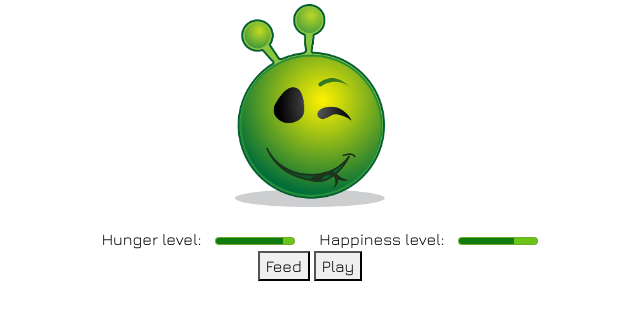
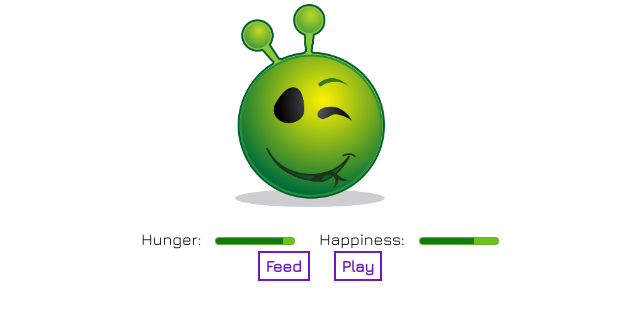
Before and after one commit to anthowest/project-1-aliengotchi, a plain HTML site: page index.html in a window 1280 px wide. Both pictures are taken after typing "Sample" into the empty fields and a click on the button "Start". Shown: the part 192-512 px from the top of the page, without its empty margins (330-970 px from the left). Drawn offline with nearby package versions, Linux system fonts and the light colour scheme.

Commit message:
Adjust button styles && classes

```diff
--- a/index.html
+++ b/index.html
@@ -22,7 +22,7 @@
                 <p>Enter your Aliengotchi's name and press start.</p>
                 <form id="name-form">
                     <input type="text" id="name-input" required>
-                    <button id="start-button">Start</button>
+                    <button class="buttons" id="start-button">Start</button>
                 </form>
             </div>
 
@@ -36,15 +36,15 @@
                         <img id="alien-body" src="./Assets/alien-happy.png" alt="Alien">
                     </div>
                     <div class="meters">
-                        <label for="hunger">Hunger level:</label>
+                        <label for="hunger">Hunger:</label>
                         <meter id="hunger" min="0" max="100" low="33" high="60" optimum="80" value="100"></meter>
-                        <label for="happiness">Happiness level:</label>
+                        <label for="happiness">Happiness:</label>
                         <meter id="happiness" min="0" max="100" low="33" high="60" optimum="80" value="100"></meter>
                     </div>
                 </div>
                 <div class="action-buttons">
-                    <button id="feed-button">Feed</button>
-                    <button id="play-button">Play</button>
+                    <button class="buttons" id="feed-button">Feed</button>
+                    <button class="buttons" id="play-button">Play</button>
                 </div>
             </div>
         </div>
--- a/style.css
+++ b/style.css
@@ -70,22 +70,19 @@ label {
     font-size: 1rem;
 }
 
-.menu-buttons {
+.buttons {
     display: inline-block;
+    margin-inline-start: 20px;
     background-color: transparent;
     color: #7118C4;
     border: 2px solid #7118C4;
     font-weight: 700;
-}
-
-.menu-buttons a:hover {
-    background-color: #7118C4;
-    color: #fafafa;
+    ;
 }
 
 meter::-webkit-meter-bar {
     background-color: rgb(108,196,23);
-    box-shadow: 0 5px 5px -5px #999;
+    box-shadow: 0 5px 5px -5px #7118C4;
     background-size: 100% 100%;
 }
 
```
